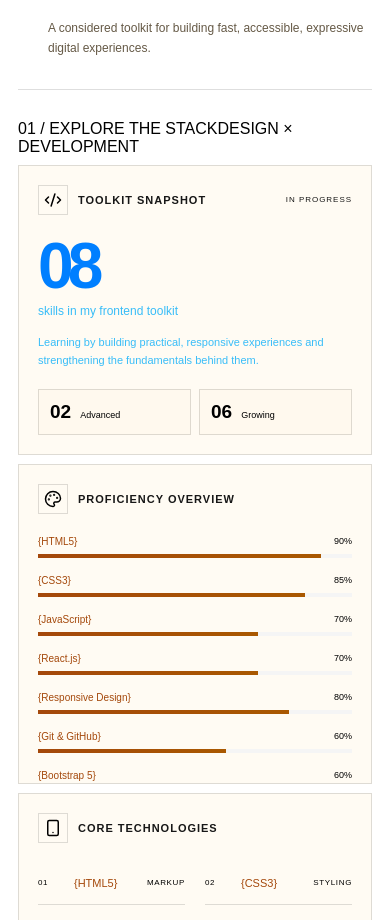
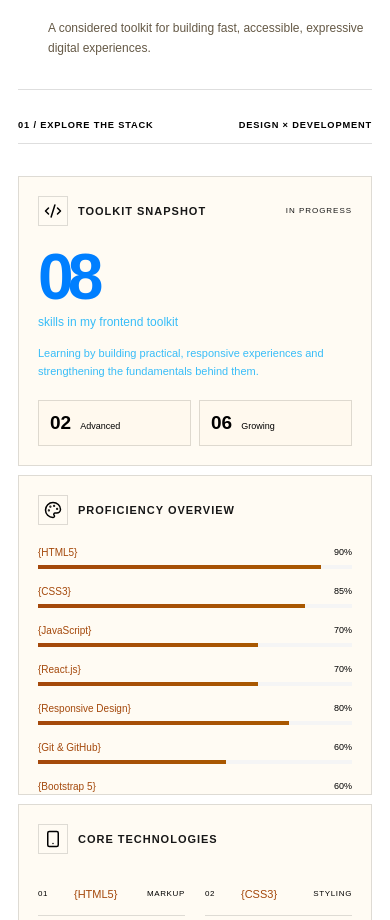
Before and after one commit to SameerRajput007/dmn.devfolio, a React (Vite) app: page / in a window 390 px wide. Shown: the part 3280-4200 px from the top of the page. Built offline with nearby package versions, Linux system fonts and the light colour scheme; a web font is replaced by a local one.

Commit message:
Style premium Skills section labels and subtle hover motion

```diff
--- a/src/App.css
+++ b/src/App.css
@@ -3121,3 +3121,26 @@ section[id] { scroll-margin-top:100px; }
 
 .hero-original-caption { display:none; }
 .lab-hero-link { text-decoration:underline; text-underline-offset:5px; }
+
+
+/* Premium Skills section refinement */
+#root .portfolio .skills-premium-intro {
+  display:flex; justify-content:space-between; align-items:center; gap:1rem;
+  margin:0 0 1.4rem; padding:0 0 .85rem;
+  border-bottom:1px solid var(--border, rgba(140,140,140,.25));
+  color:var(--muted); font-size:.69rem; font-weight:700;
+  letter-spacing:.16em; text-transform:uppercase;
+}
+#root .portfolio .skills-dashboard--premium .skills-panel {
+  transition:transform .28s ease, box-shadow .28s ease, border-color .28s ease;
+}
+@media (hover:hover) and (prefers-reduced-motion:no-preference) {
+  #root .portfolio .skills-dashboard--premium .skills-panel:hover {
+    transform:translateY(-4px);
+    box-shadow:0 20px 50px rgba(0,0,0,.11);
+    border-color:var(--accent);
+  }
+}
+@media (max-width:600px) {
+  #root .portfolio .skills-premium-intro {font-size:.58rem;letter-spacing:.09em;flex-wrap:wrap;}
+}
```
